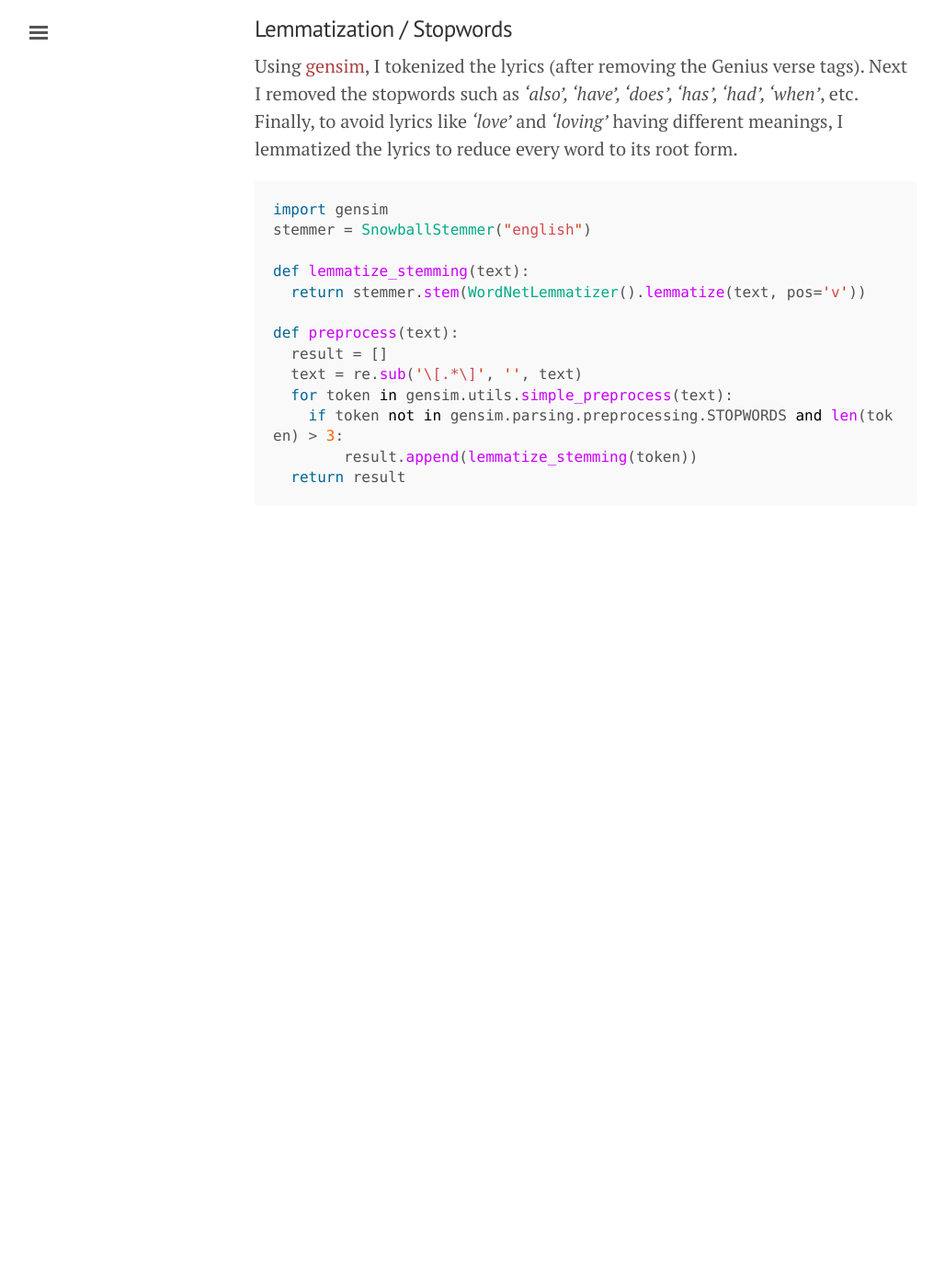
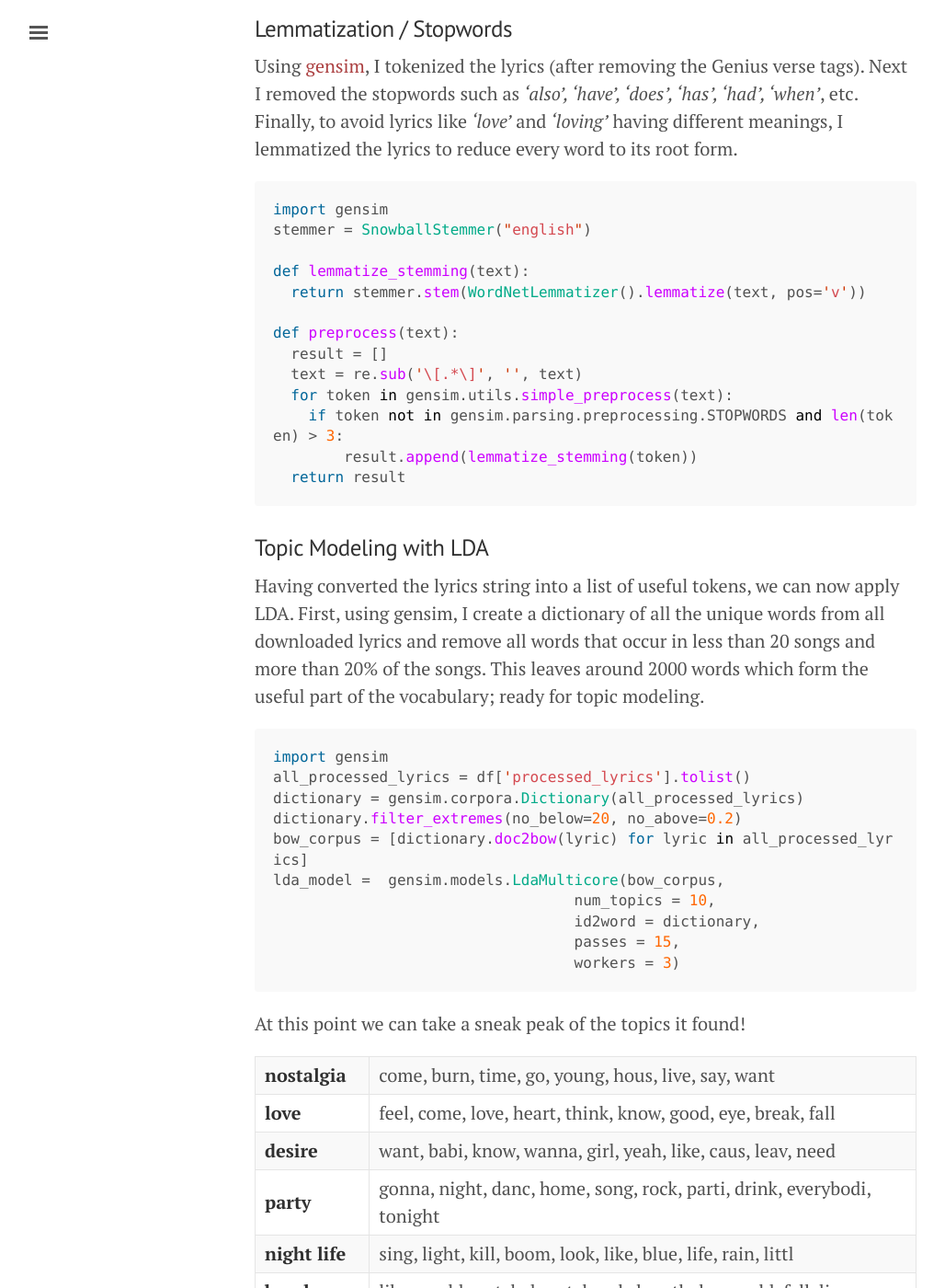
Before and after one commit to rohit11may/lyricist, a Jekyll site: the page built from index.md, in a window 1280 px wide and 1400 px high, scrolled down 4335 px. Shown: the whole window at 92% size, without its empty margins (3-1031 px from the left). Built offline with Jekyll 4.4.1, drawn with Linux system fonts in a browser that asks for light colours; before the commit the page ends 4965 px from its top, so only the background shows below that; some of the changed text lies outside the part shown.

Commit message:
Add topic modeling

````diff
--- a/index.md
+++ b/index.md
@@ -173,3 +173,51 @@ def preprocess(text):
         result.append(lemmatize_stemming(token))
   return result
 ```
+
+### Topic Modeling with LDA
+Having converted the lyrics string into a list of useful tokens, we can now apply LDA. First, using
+gensim, I create a dictionary of all the unique words from all downloaded lyrics and remove all
+words that occur in less than 20 songs and more than 20% of the songs. This leaves around 2000
+words which form the useful part of the vocabulary; ready for topic modeling.
+
+```python
+import gensim
+all_processed_lyrics = df['processed_lyrics'].tolist()
+dictionary = gensim.corpora.Dictionary(all_processed_lyrics)
+dictionary.filter_extremes(no_below=20, no_above=0.2)
+bow_corpus = [dictionary.doc2bow(lyric) for lyric in all_processed_lyrics]
+lda_model =  gensim.models.LdaMulticore(bow_corpus,
+                                  num_topics = 10,
+                                  id2word = dictionary,
+                                  passes = 15,
+                                  workers = 3)
+```
+
+At this point we can take a sneak peak of the topics it found!
+
+**nostalgia** | come, burn, time, go, young, hous, live, say, want <br>
+**love** | feel, come, love, heart, think, know, good, eye, break, fall <br>
+**desire** | want, babi, know, wanna, girl, yeah, like, caus, leav, need <br>
+**party** | gonna, night, danc, home, song, rock, parti, drink, everybodi, tonight <br>
+**night life** | sing, light, kill, boom, look, like, blue, life, rain, littl <br>
+**break-up** | like, world, watch, heart, break, breath, leav, cold, fall, live <br>
+**lust** | love, babi, come, right, girl, shake, need, bring, know <br>
+**explicit** | yeah, like, fuck, bitch, shit, n\*\*\*a, know, money, caus, gotta <br>
+**more love?** | yeah, love, know, like, tell, thing, wish, need, life, think <br>
+**recovery** | know, time, caus, mind, away, need, lose, like, wait, hold
+
+I named the topics based on the top ten most probable words for each topic.
+
+### Generate the topic distributions
+Finally, using the LDA model, I generate a distribution of the 10 topics present in the song, for
+each song.
+```python
+def get_topic_dist(song, lda_model, dictionary, num_topics):
+  topic_dist = [0]*num_topics
+  bow_vector = dictionary.doc2bow(song)
+  topic_scores = sorted(lda_model[bow_vector],
+                        key=lambda tup: -1*tup[1])
+  for index, score in topic_scores:
+    topic_dist[index] = score
+  return topic_dist
+```
````
